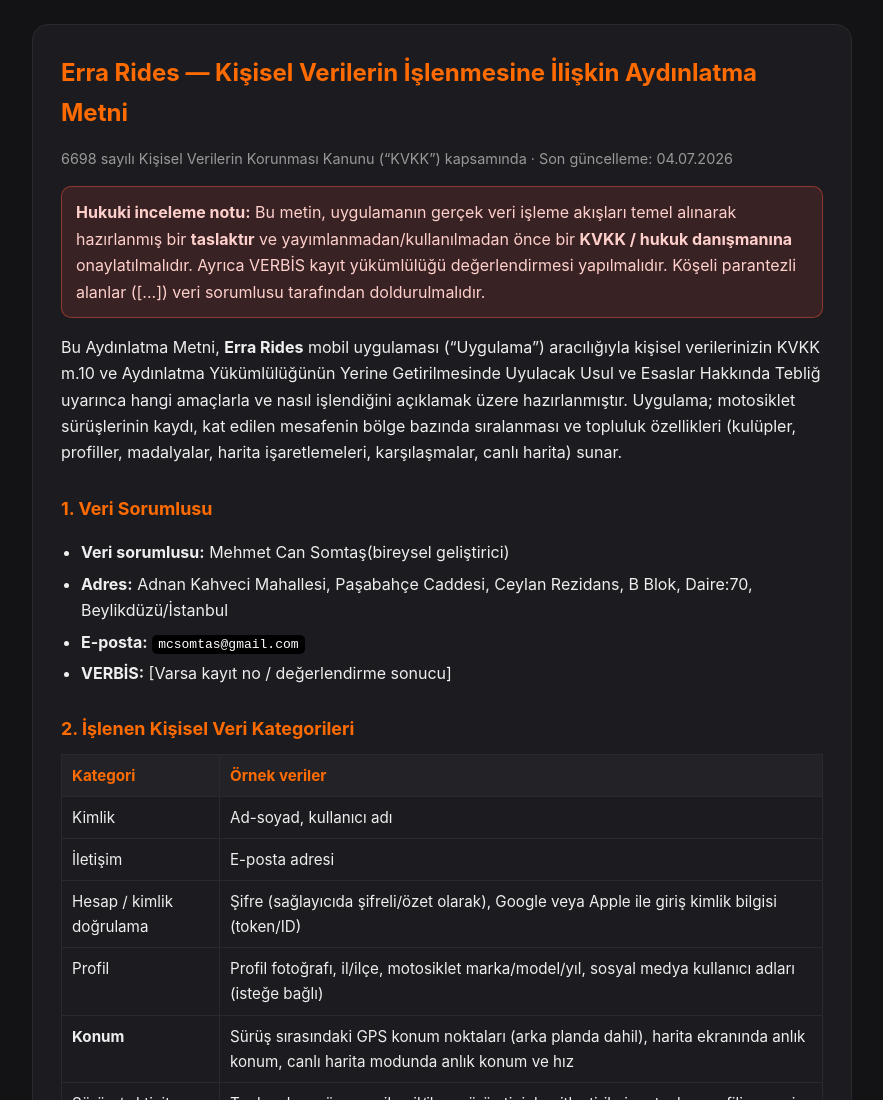
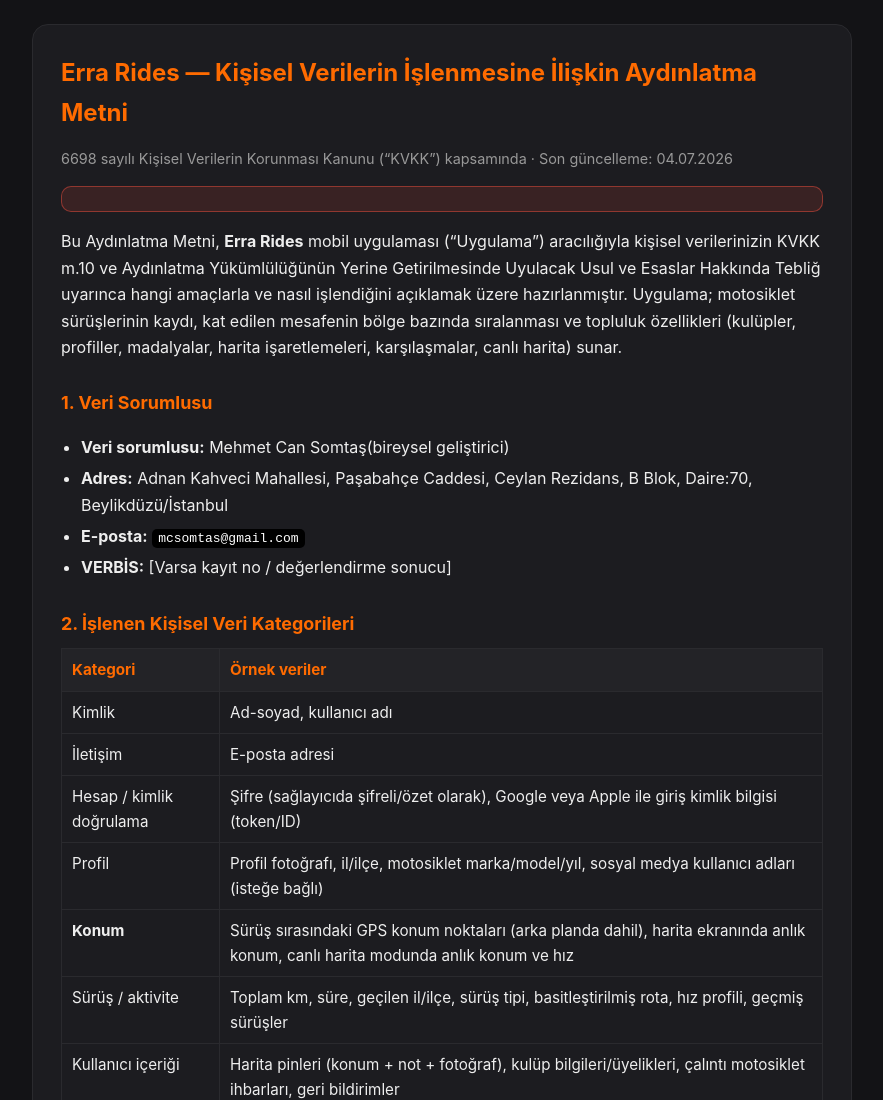
Before and after one commit to mcsomtas/erra-rides-web, a plain HTML site: page kvkk.html in a window 1280 px wide. Shown: the top 1100 px of the page, without its empty margins (198-1081 px from the left). Drawn offline with Linux system fonts and the light colour scheme.

Commit message:
Update kvkk.html

```diff
--- a/kvkk.html
+++ b/kvkk.html
@@ -31,8 +31,7 @@
     <p class="alt">6698 sayılı Kişisel Verilerin Korunması Kanunu (“KVKK”) kapsamında · Son güncelleme: 04.07.2026</p>
 
     <div class="uyari">
-      <strong>Hukuki inceleme notu:</strong> Bu metin, uygulamanın gerçek veri işleme akışları temel alınarak hazırlanmış bir <strong>taslaktır</strong> ve yayımlanmadan/kullanılmadan önce bir <strong>KVKK / hukuk danışmanına</strong> onaylatılmalıdır. Ayrıca VERBİS kayıt yükümlülüğü değerlendirmesi yapılmalıdır. Köşeli parantezli alanlar ([...]) veri sorumlusu tarafından doldurulmalıdır.
-    </div>
+      </div>
 
     <p>Bu Aydınlatma Metni, <strong>Erra Rides</strong> mobil uygulaması (“Uygulama”) aracılığıyla kişisel verilerinizin KVKK m.10 ve Aydınlatma Yükümlülüğünün Yerine Getirilmesinde Uyulacak Usul ve Esaslar Hakkında Tebliğ uyarınca hangi amaçlarla ve nasıl işlendiğini açıklamak üzere hazırlanmıştır. Uygulama; motosiklet sürüşlerinin kaydı, kat edilen mesafenin bölge bazında sıralanması ve topluluk özellikleri (kulüpler, profiller, madalyalar, harita işaretlemeleri, karşılaşmalar, canlı harita) sunar.</p>
 
```
